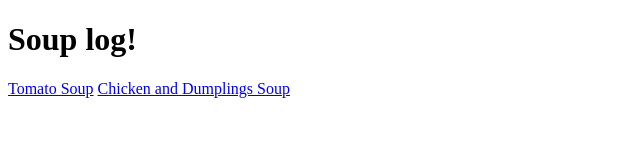
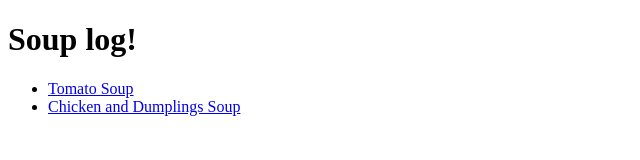
Before and after one commit to 1millionoranges/odin-recipes, a plain HTML site: page index.html in a window 1280 px wide. Shown: the whole page, without its empty margins (0-640 px from the left). Drawn offline with Linux system fonts and the light colour scheme.

```diff
--- a/index.html
+++ b/index.html
@@ -8,7 +8,9 @@
 </head>
 <body>
     <h1>Soup log!</h1>
-    <a href="./recipes/tomatosoup.html">Tomato Soup</a>
-    <a href="./recipes/chickenanddumplings.html">Chicken and Dumplings Soup</a>
+    <ul>
+        <li><a href="./recipes/tomatosoup.html">Tomato Soup</a></li>
+        <li><a href="./recipes/chickenanddumplings.html">Chicken and Dumplings Soup</a></li>
+    </ul>
 </body>
 </html>
```
Also changed, not shown: recipes/chickenanddumplings.html (+1 -0 lines), recipes/tomatosoup.html (+1 -0 lines).
